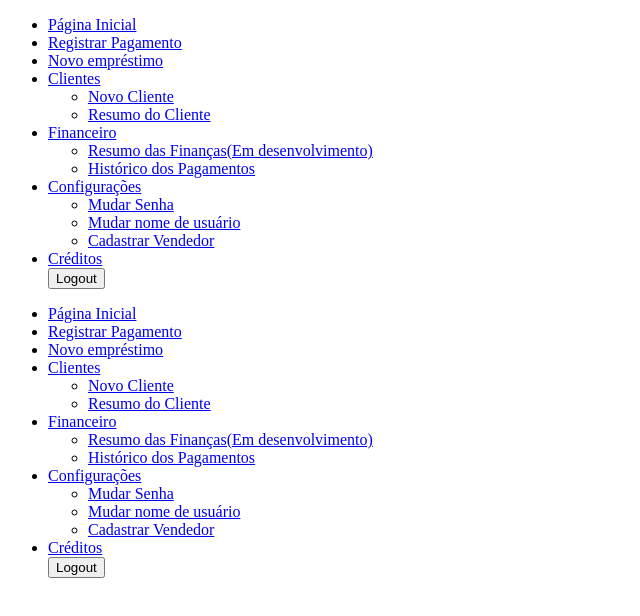
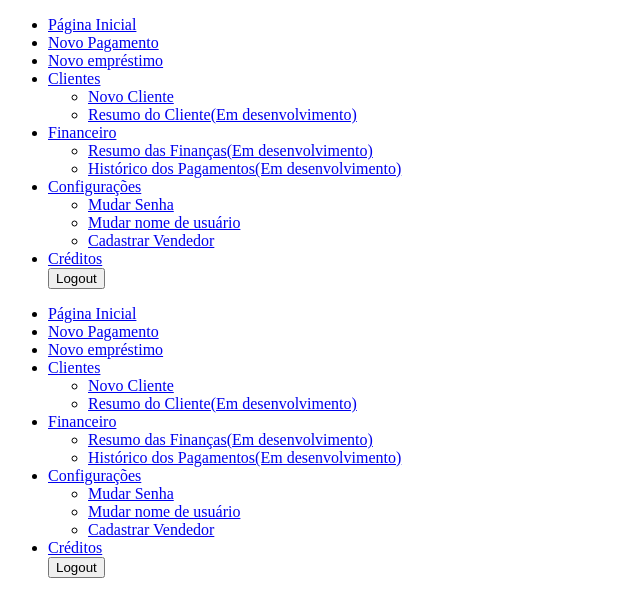
Before and after one commit to TeteuPower/controleRS, a website: page public/html/header.html in a window 1280 px wide. Shown: the whole page, without its empty margins (0-640 px from the left). Drawn offline with Linux system fonts and the light colour scheme.

Commit message:
Alterando página inicial após login, filtrando dashboard para não exibir pedidos finalizados, adicionando o header a página de créditos

```diff
--- a/public/html/header.html
+++ b/public/html/header.html
@@ -14,20 +14,20 @@
     <nav class="admin-menu">
         <ul>
             <li><a href="dashboard.html">Página Inicial</a></li>
-            <li><a href="registrar-pagamento.html">Registrar Pagamento</a></li>
+            <li><a href="registrar-pagamento.html">Novo Pagamento</a></li>
             <li><a href="cadastrar-emprestimo.html">Novo empréstimo</a></li>
             <li>
                 <a href="#">Clientes</a>
                 <ul>
                     <li><a href="cadastrar-cliente.html">Novo Cliente</a></li>
-                    <li><a href="cliente.html">Resumo do Cliente</a></li>
+                    <li><a href="cliente.html">Resumo do Cliente(Em desenvolvimento)</a></li>
                 </ul>
             </li>
             <li>
                 <a href="#">Financeiro</a>
                 <ul>
                     <li><a href="resumo-vendedor.html"> Resumo das Finanças(Em desenvolvimento)</a></li>
-                    <li><a href="historico-pagamentos.html">Histórico dos Pagamentos</a></li>
+                    <li><a href="historico-pagamentos.html">Histórico dos Pagamentos(Em desenvolvimento)</a></li>
                 </ul>
             </li>
             <li>
@@ -46,20 +46,20 @@
     <nav class="mobile-menu">
         <ul>
             <li><a href="dashboard.html">Página Inicial</a></li>
-            <li><a href="registrar-pagamento.html">Registrar Pagamento</a></li>
+            <li><a href="registrar-pagamento.html">Novo Pagamento</a></li>
             <li><a href="cadastrar-emprestimo.html">Novo empréstimo</a></li>
             <li>
                 <a href="#">Clientes</a>
                 <ul>
                     <li><a href="cadastrar-cliente.html">Novo Cliente</a></li>
-                    <li><a href="cliente.html">Resumo do Cliente</a></li>
+                    <li><a href="cliente.html">Resumo do Cliente(Em desenvolvimento)</a></li>
                 </ul>
             </li>
             <li>
                 <a href="#">Financeiro</a>
                 <ul>
                     <li><a href="resumo-vendedor.html"> Resumo das Finanças(Em desenvolvimento)</a></li>
-                    <li><a href="historico-pagamentos.html">Histórico dos Pagamentos</a></li>
+                    <li><a href="historico-pagamentos.html">Histórico dos Pagamentos(Em desenvolvimento)</a></li>
                 </ul>
             </li>
             <li>
--- a/public/js/dashboard.js
+++ b/public/js/dashboard.js
@@ -65,7 +65,8 @@ document.addEventListener('DOMContentLoaded', () => {
       }
 
       emprestimosFiltrados.forEach((emprestimo) => {
-        //console.log(emprestimo)
+        if (emprestimo.status === 'ativo' || emprestimo.status === 'atrasado' || emprestimo.status === 'aguardando') {
+          console.log(emprestimo)
           const emprestimoItem = document.createElement('div');
           emprestimoItem.classList.add('emprestimo-item');
           emprestimoItem.classList.add(emprestimo.status);
@@ -92,6 +93,7 @@ document.addEventListener('DOMContentLoaded', () => {
 
           emprestimoItem.innerHTML = infoEmprestimo;
           container.appendChild(emprestimoItem);
+        }
       });
     }
 
--- a/public/js/login.js
+++ b/public/js/login.js
@@ -29,7 +29,7 @@ document.addEventListener('DOMContentLoaded', () => {
                 localStorage.setItem('vendedor_id', data.id);
                 localStorage.setItem('vendedor_nome', data.nome);
                 localStorage.setItem('vendedor_usuario', data.usuario);
-                window.location.href = '../html/cadastrar-cliente.html'; // Redireciona para a página do dashboard (a ser criada)
+                window.location.href = '../html/dashboard.html'; // Redireciona para a página do dashboard (a ser criada)
             })
             .catch(error => {
                 console.error('Erro durante o login:', error);
```
Also changed, not shown: public/html/creditos.html (+1 -0 lines). Lines whose indentation alone changed are shown as unchanged.
